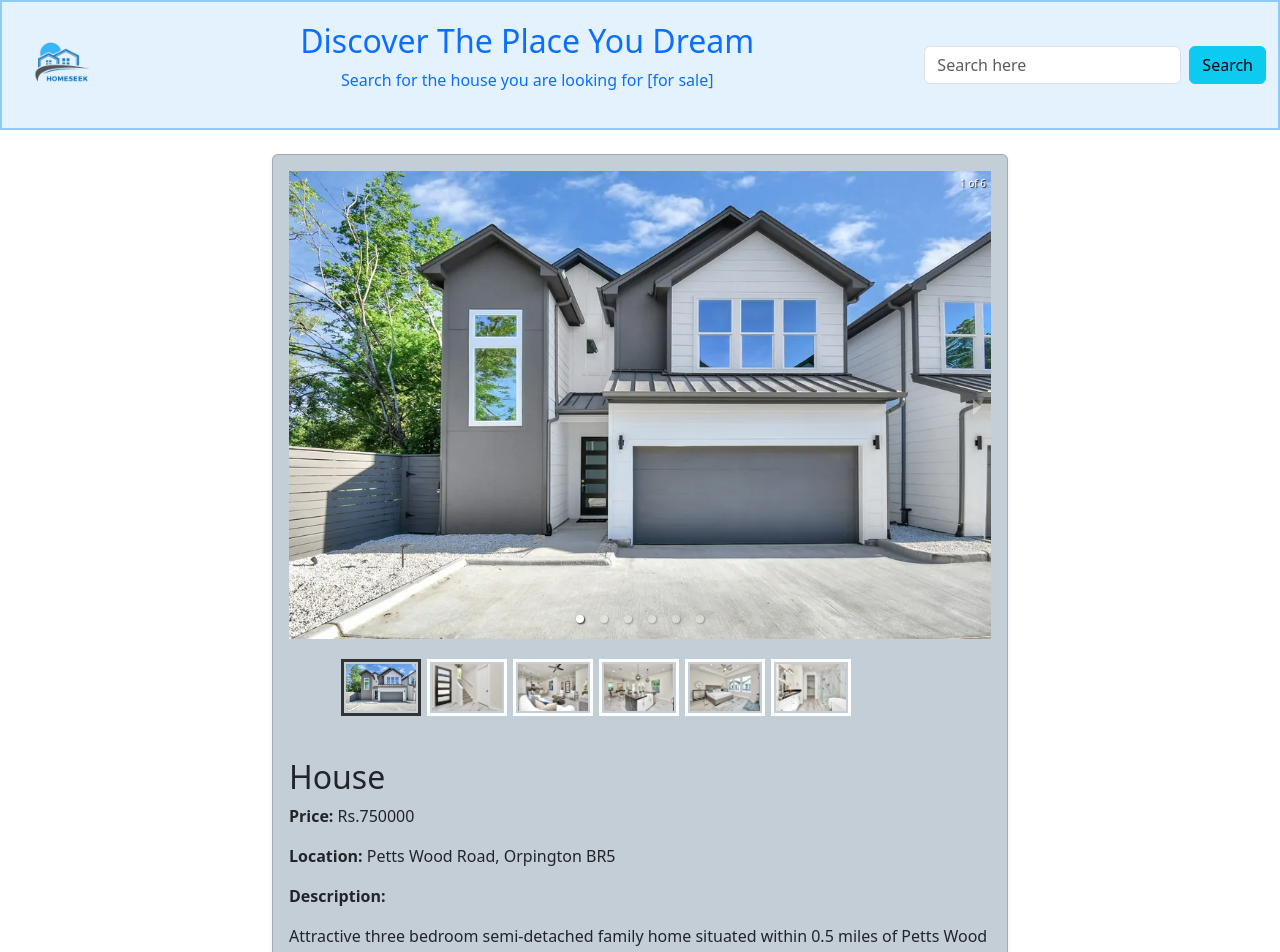
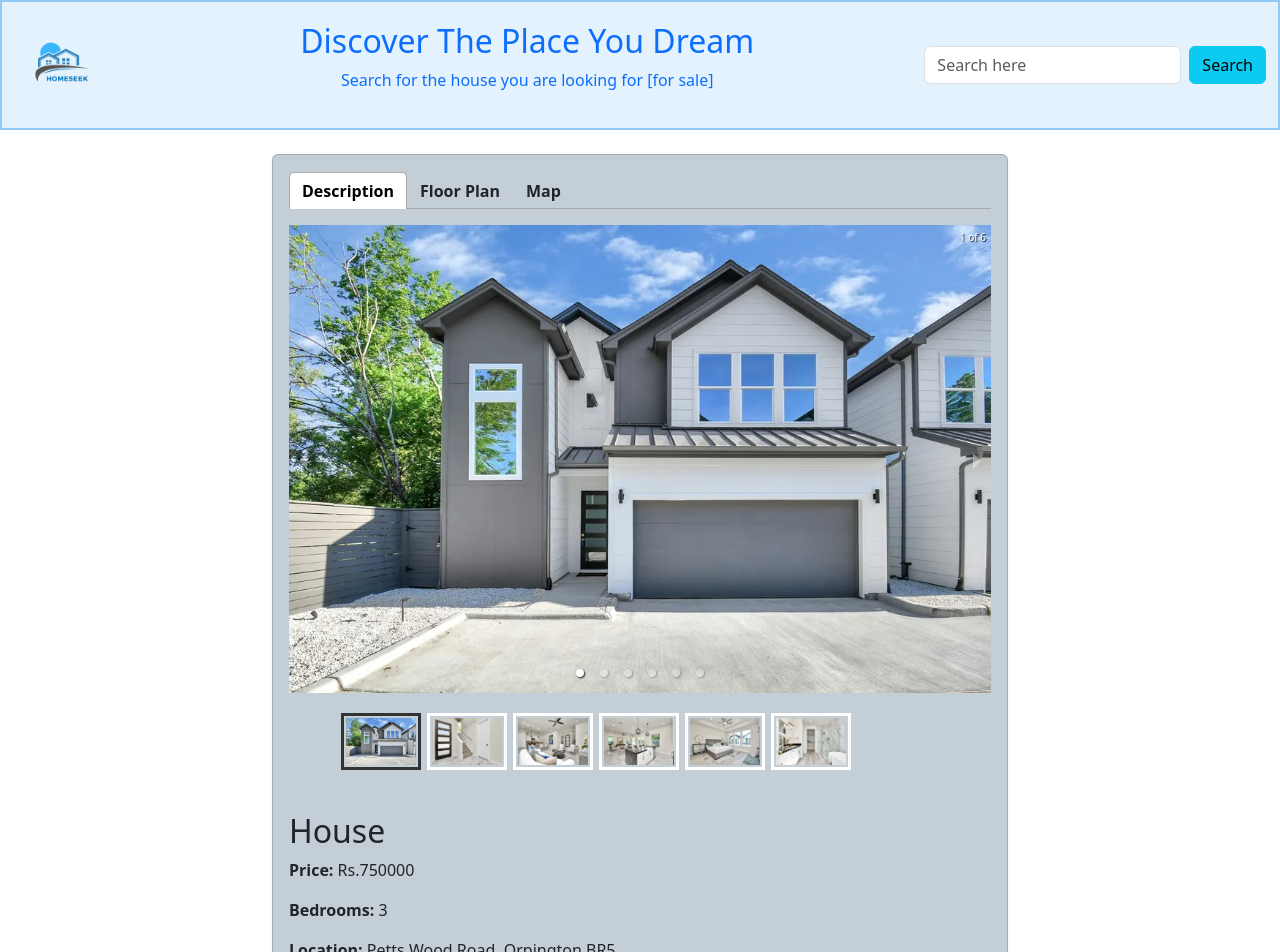
Before and after one commit to DilkiAttanayake/Home_Seek, a React (Create React App) app: page /property/prop1 in a window 1280 px wide. Shown: the top 952 px of the page. Built offline with nearby package versions, Linux system fonts and the light colour scheme.

Commit message:
feat(property-page): integrate PropertyDetails component and display additional property information

```diff
--- a/src/Components/PropertyPage.js
+++ b/src/Components/PropertyPage.js
@@ -2,6 +2,7 @@ import React from 'react';
 import { useParams, Link } from 'react-router-dom'; // Import Link component
 import { Carousel } from 'react-responsive-carousel'; // For image carousel
 import "react-responsive-carousel/lib/styles/carousel.min.css"; // Required CSS for carousel
+import PropertyDetails from './PropertyDetails'; // Import PropertyDetails component
 
 // properties data
 import propertiesData from './properties.json';
@@ -26,6 +27,9 @@ const PropertyPage = () => {
             <div className="card-body">
               <div className="row">
                 <div className="col-md-12">
+                  {/* Property Details Tabs */}
+                  <PropertyDetails property={property} />
+
                   {/* Carousel for images */}
                   <Carousel showThumbs={true} infiniteLoop useKeyboardArrows>
                     {property.pictures && property.pictures.length > 0 ? (
@@ -44,6 +48,7 @@ const PropertyPage = () => {
                   {/* Property Details */}
                   <h2 className="mt-3">{property.type}</h2>
                   <p><strong>Price:</strong> Rs.{property.price}</p>
+                  <p><strong>Bedrooms:</strong> {property.bedrooms}</p>
                   <p><strong>Location:</strong> {property.location}</p>
                   <p><strong>Description:</strong></p>
                   <p>{property.description}</p>
```
